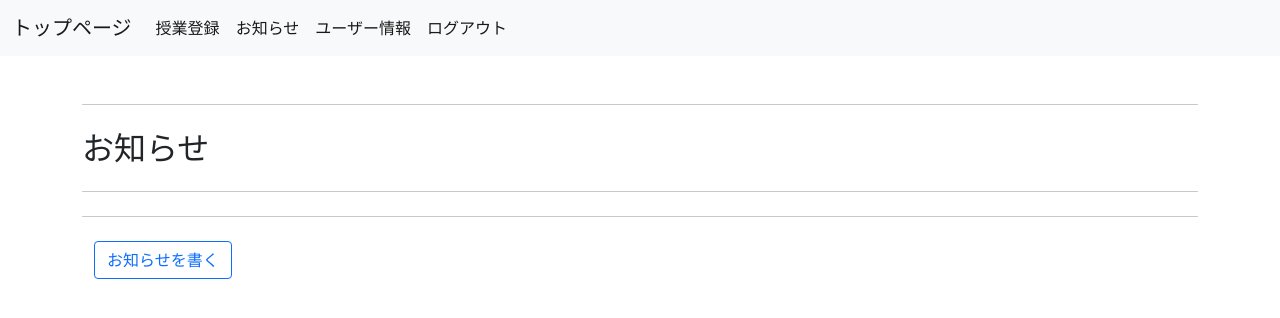
After one commit to Saito-Yuki-3110/Lesson_schedule, a Django app: page /messgaelist/ in a window 1280 px wide. The commit adds this page. Shown: the top 318 px of the page. Run offline with Django 4.2, Linux system fonts and the light colour scheme; parts of the project's set-up code (start-up, migrations or seed data) failed here and were passed over.

Commit message:
change and add file about mes

```diff
--- a/Template/Header.html
+++ b/Template/Header.html
@@ -19,6 +19,9 @@
           <ul class="navbar-nav me-auto mb-2 mb-lg-0">
             <li class="nav-item">
               <a class="nav-link active" aria-current="page" href="{% url 'Scheduler:create3' %}">授業登録</a>
+            </li>
+            <li class="nav-item">
+              <a class="nav-link active" aria-current="page" href="{% url 'Scheduler:list4' %}">お知らせ</a>
             </li>
             <li class="nav-item">
               <a class="nav-link active" aria-current="page" href="{% url 'Scheduler:detail1' pk=user.pk %}">ユーザー情報</a>
--- /dev/null
+++ b/Template/Message_list.html
@@ -0,0 +1,22 @@
+{% extends "Header.html" %}
+
+{% block content_block %}
+<br>
+<div class="jumbotron">
+  <hr class="my-4">
+  <h2>お知らせ</h2>
+  <hr class="my-4">
+  <body>
+      {% for mes in message_list %}
+        {{ mes.person }}
+        {{ mes.message }}
+      {% endfor %}
+  </body>
+  <hr class="my-4">
+
+  <div class="container">
+    <p><a class='btn btn-outline-primary' href="{% url 'Scheduler:message' %}">お知らせを書く</a></p>
+    <br>
+  </div>
+</div>
+{% endblock %}
--- a/student_scheduler/views.py
+++ b/student_scheduler/views.py
@@ -232,7 +232,7 @@ class MessageList(ListView):
     #Messageテーブル連携
     model = models.Message
     #レコード情報をテンプレートに渡すオブジェクト
-    context_object_name = "message_list"
+    context_object_name = "Message_list"
     #テンプレートファイル連携
     template_name = "Message_list.html"
 
```
